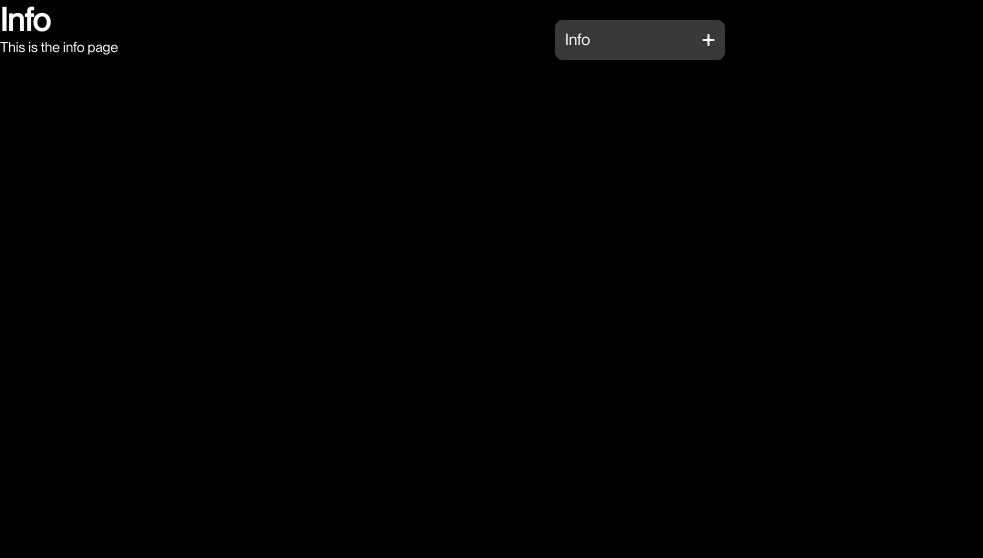
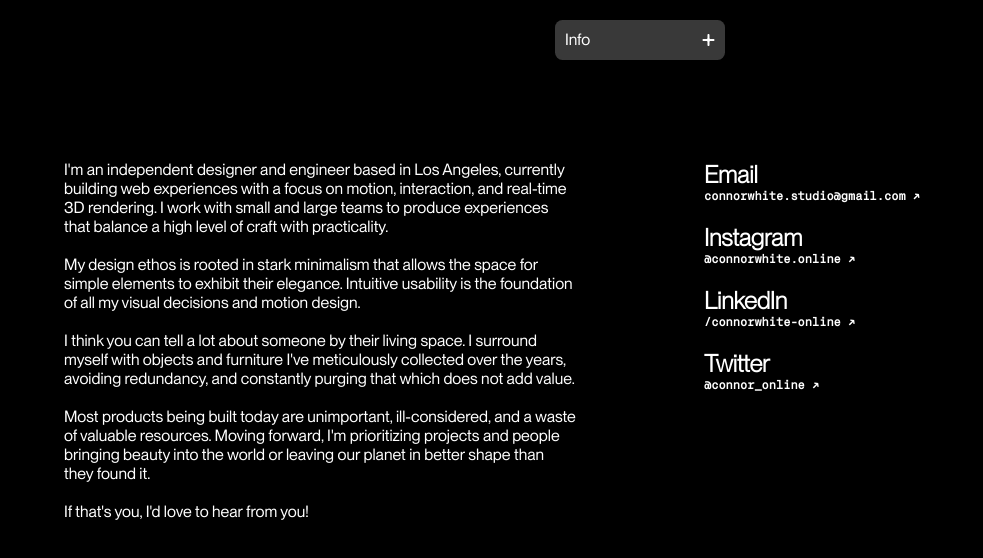
Before and after one commit to connorwhite-online/studio, a Next.js app: page /info in a window 1280 px wide. Shown: the top 558 px of the page, without its empty margins (0-983 px from the left). Built offline with nearby package versions, Linux system fonts and the light colour scheme.

Commit message:
info page added

```diff
--- a/app/(pages)/info/info.module.css
+++ b/app/(pages)/info/info.module.css
@@ -0,0 +1,44 @@
+.info {
+    width: 95dvw;
+    /* min-height: 85dvh; */
+    padding: 5dvh 2.5dvw 10dvh 2.5dvw;
+    display: flex;
+    flex-direction: column;
+    gap: 5vh;
+    /* justify-content: flex-end; */
+}
+
+.intro {
+    /* overflow: scroll; */
+}
+
+.introCopy {
+    font-size: 16px;
+}
+
+.directory {
+    display: flex;
+    flex-direction: column;
+    gap: 2.5dvh;
+}
+
+.link {
+   width: 100%;
+}
+
+@media screen and (min-width: 768px) {
+    .info {
+        flex-direction: row;
+        justify-content: flex-start;
+        gap: 10vw;
+        padding: 20dvh 5dvw 5dvh 5dvw;
+        width: 90dvw;
+        height: 75dvh;
+    }
+    .intro {
+        width: 40dvw;
+    }
+    .directory {
+
+    }
+}
--- a/app/(pages)/info/page.tsx
+++ b/app/(pages)/info/page.tsx
@@ -2,9 +2,50 @@ import styles from './info.module.css';
 
 export default function Info() {
     return (
-        <div>
-            <h1>Info</h1>
-            <p>This is the info page</p>
-        </div>
+        <main className={styles.info}>
+            <section className={styles.intro}>
+                <p className={styles.introCopy}>
+                I&#39;m an independent designer and engineer based in Los Angeles, currently building web experiences with a focus on motion, interaction, and real-time 3D rendering. I work with small and large teams to produce experiences that balance a high level of craft with practicality.
+                <br />
+                <br />
+                My design ethos is rooted in stark minimalism that allows the space for simple elements to exhibit their elegance. Intuitive usability is the foundation of all my visual decisions and motion design.
+                <br />
+                <br />
+                I think you can tell a lot about someone by their living space. I surround myself with objects and furniture I've meticulously collected over the years, avoiding redundancy, and constantly purging that which does not add value.
+                <br />
+                <br />
+                Most products being built today are unimportant, ill-considered, and a waste of valuable resources. Moving forward, I'm prioritizing projects and people bringing beauty into the world or leaving our planet in better shape than they found it.
+                <br />
+                <br />
+                If that's you, I'd love to hear from you!
+                </p>
+            </section>
+            <section className={styles.directory}>
+                <a href="mailto:connorwhite.studio@gmail.com" >
+                    <div className={styles.link}>
+                        <h2>Email</h2>
+                        <h3>connorwhite.studio@gmail.com ↗</h3>
+                    </div>
+                </a>
+                <a href="https://instagram.com/connorwhite.online/" target="_blank" rel="noopener noreferrer">
+                    <div className={styles.link}>
+                        <h2>Instagram</h2>
+                        <h3>@connorwhite.online ↗</h3>
+                    </div>
+                </a>
+                <a href="https://www.linkedin.com/in/connorwhite-online/" target="_blank" rel="noopener noreferrer">
+                    <div className={styles.link}>
+                        <h2>LinkedIn</h2>
+                        <h3>/connorwhite-online ↗</h3>
+                    </div>
+                </a>
+                <a href="https://www.x.com/connor_online" target="_blank" rel="noopener noreferrer">
+                    <div className={styles.link}>
+                        <h2>Twitter</h2>
+                        <h3>@connor_online ↗</h3>
+                    </div>
+                </a>
+            </section>
+        </main>
     );
 }
--- a/app/globals.css
+++ b/app/globals.css
@@ -71,9 +71,21 @@ html, body {
   font-size: 24px;
 }
 
-h1{
+h1 {
   font-family: var(--regular);
   font-size: 32px;
+  color: var(--text-color);
+  margin: 0;
+}
+h2 {
+  font-family: var(--light);
+  font-size: 24px;
+  color: var(--text-color);
+  margin: 0;
+}
+h3 {
+  font-family: var(--monoRegular);
+  font-size: 12px;
   color: var(--text-color);
   margin: 0;
 }
```
